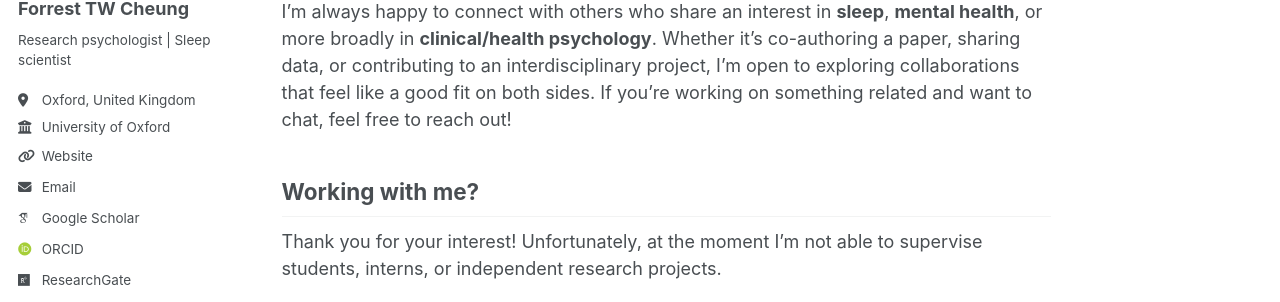
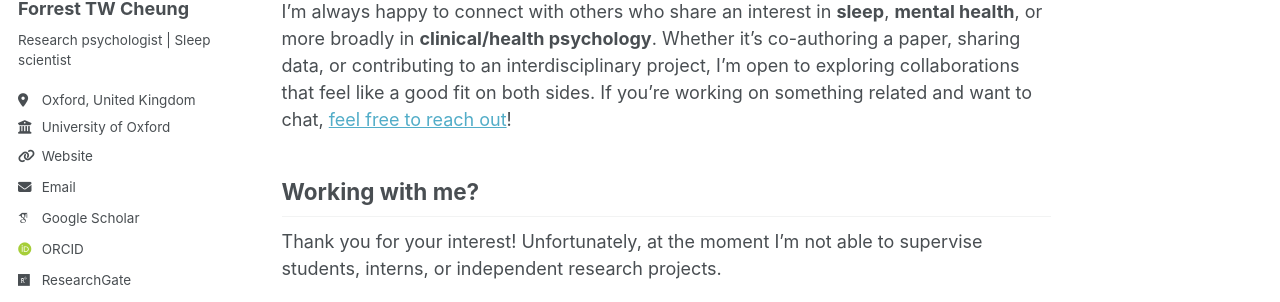
Before and after one commit to forrestcheungtw/forrestcheungtw.github.io, a Jekyll site: the page built from _pages/collaboration.md, in a window 1280 px wide. Shown: the part 286-588 px from the top of the page. Built offline with Jekyll 4.4.1, drawn with Linux system fonts in a browser that asks for light colours; some web fonts are replaced; part of the change alters nothing that is shown.

Commit message:
Updated 5 files via CloudCannon.

```diff
--- a/_pages/collaboration.md
+++ b/_pages/collaboration.md
@@ -1,11 +1,13 @@
 ---
 layout: single
-title: "Collaboration"
+title: Collaboration
 permalink: /collaboration/
 author_profile: true
 ---
 ## Project Collaboration
-I’m always happy to connect with others who share an interest in **sleep**, **mental health**, or more broadly in **clinical/health psychology**. Whether it’s co-authoring a paper, sharing data, or contributing to an interdisciplinary project, I’m open to exploring collaborations that feel like a good fit on both sides. If you're working on something related and want to chat, feel free to reach out!
+
+I’m always happy to connect with others who share an interest in **sleep**, **mental health**, or more broadly in **clinical/health psychology**. Whether it’s co-authoring a paper, sharing data, or contributing to an interdisciplinary project, I’m open to exploring collaborations that feel like a good fit on both sides. If you’re working on something related and want to chat, [feel free to reach out](mailto:contact@forrestcheung.com)!
 
 ## Working with me?
+
 Thank you for your interest! Unfortunately, at the moment I’m not able to supervise students, interns, or independent research projects.
```
